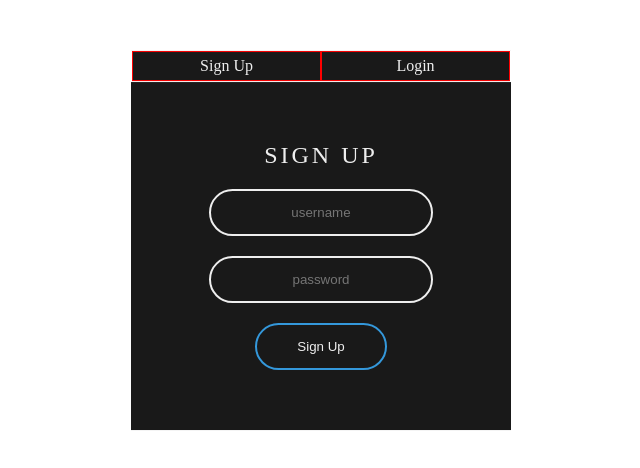
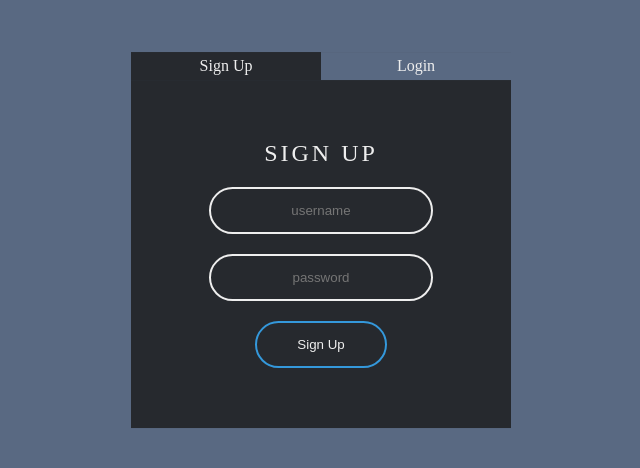
Before and after one commit to nateweis/nwm-front, a React (Create React App) app: page / in a window 1280 px wide. Shown: the top 468 px of the page, without its empty margins (319-959 px from the left). Built offline with nearby package versions, Linux system fonts and the light colour scheme; no server answers.

Commit message:
finnished with login screen

```diff
--- a/src/App.js
+++ b/src/App.js
@@ -196,7 +196,10 @@ class App extends Component {
         <div className="opening-page">
           <div className="opening-box">
             <div className="login-btn">
-              <span onClick={this.sign}>Sign Up</span><span onClick={this.log}>Login</span>
+              <span onClick={this.sign} className={this.state.signup? "selected":""}
+              >Sign Up</span>
+              <span onClick={this.log} className={this.state.signup? "":"selected"}
+              >Login</span>
             </div>
             <div>
               {this.state.signup? <SignUp />: <Login getUser={this.getUser} />}
--- a/src/index.css
+++ b/src/index.css
@@ -228,7 +228,7 @@ form{
   position: absolute;
   top:30%;
   left:50%;
-  background: #191919;
+  background: rgba(25,25,25,.8);
   text-align: center;
   color: #eee;
   transform: translate(-50%,-50%);
@@ -237,12 +237,18 @@ form{
   display: flex;
   margin-top: 0;
   justify-content: space-around;
-  border: 1px solid white;
+  background: rgb(89, 105, 130);
+
+
 }
 .login-btn span{
-  border: 1px solid red;
   padding: 5px;
   width: 50%;
+  cursor: pointer;
+  transition: 0.25s;
+}
+.selected{
+  background: rgba(25,25,25,.8);
 }
 .login-box{
   padding: 40px;
@@ -287,6 +293,11 @@ form{
 .login-box input[type="submit"]:hover{
   background-color: #3498db;
 }
+.opening-page{
+  width: 100vw;
+  height: 100vh;
+  background: rgb(89, 105, 130);
+}
 
 
 
```
